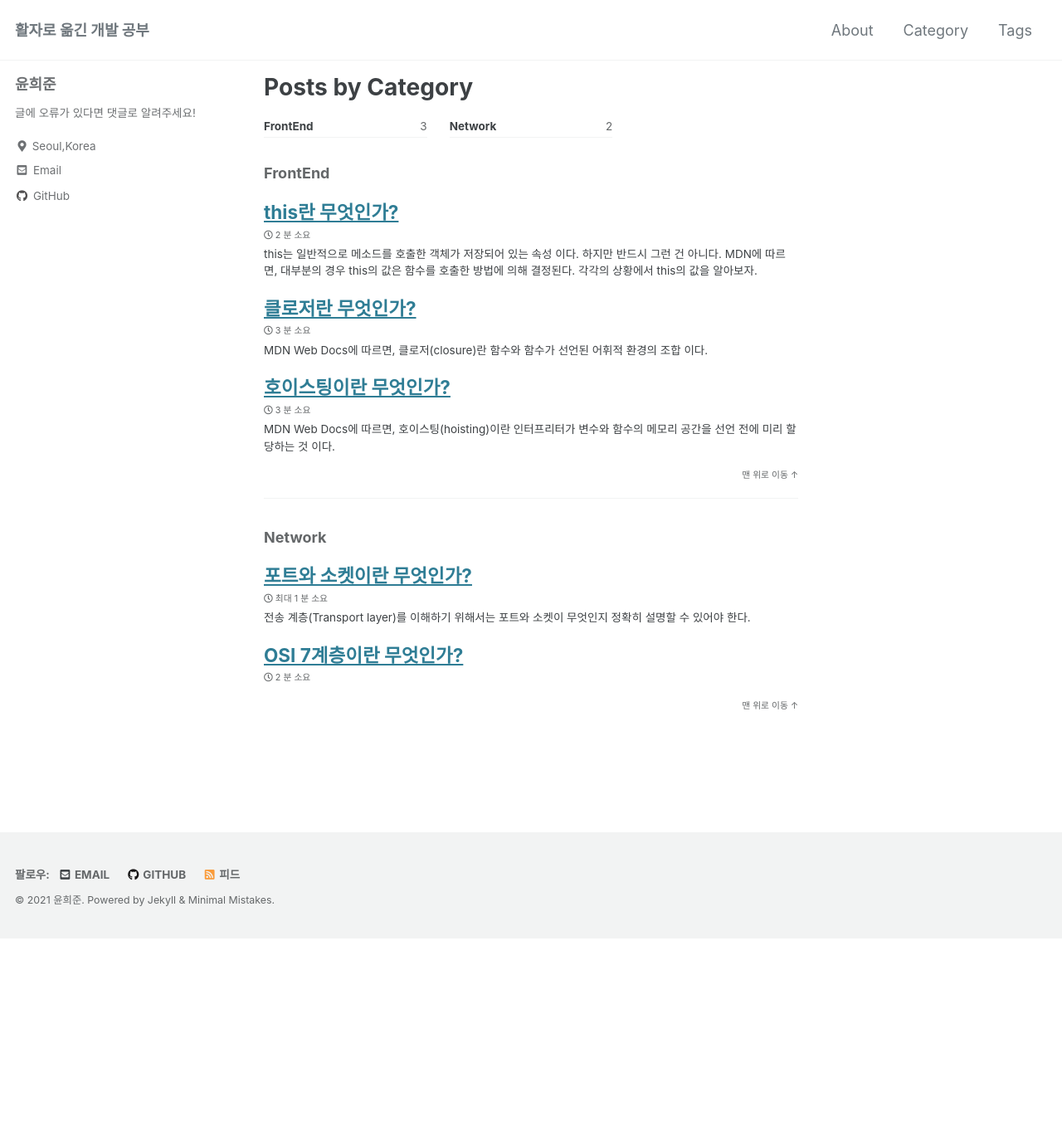
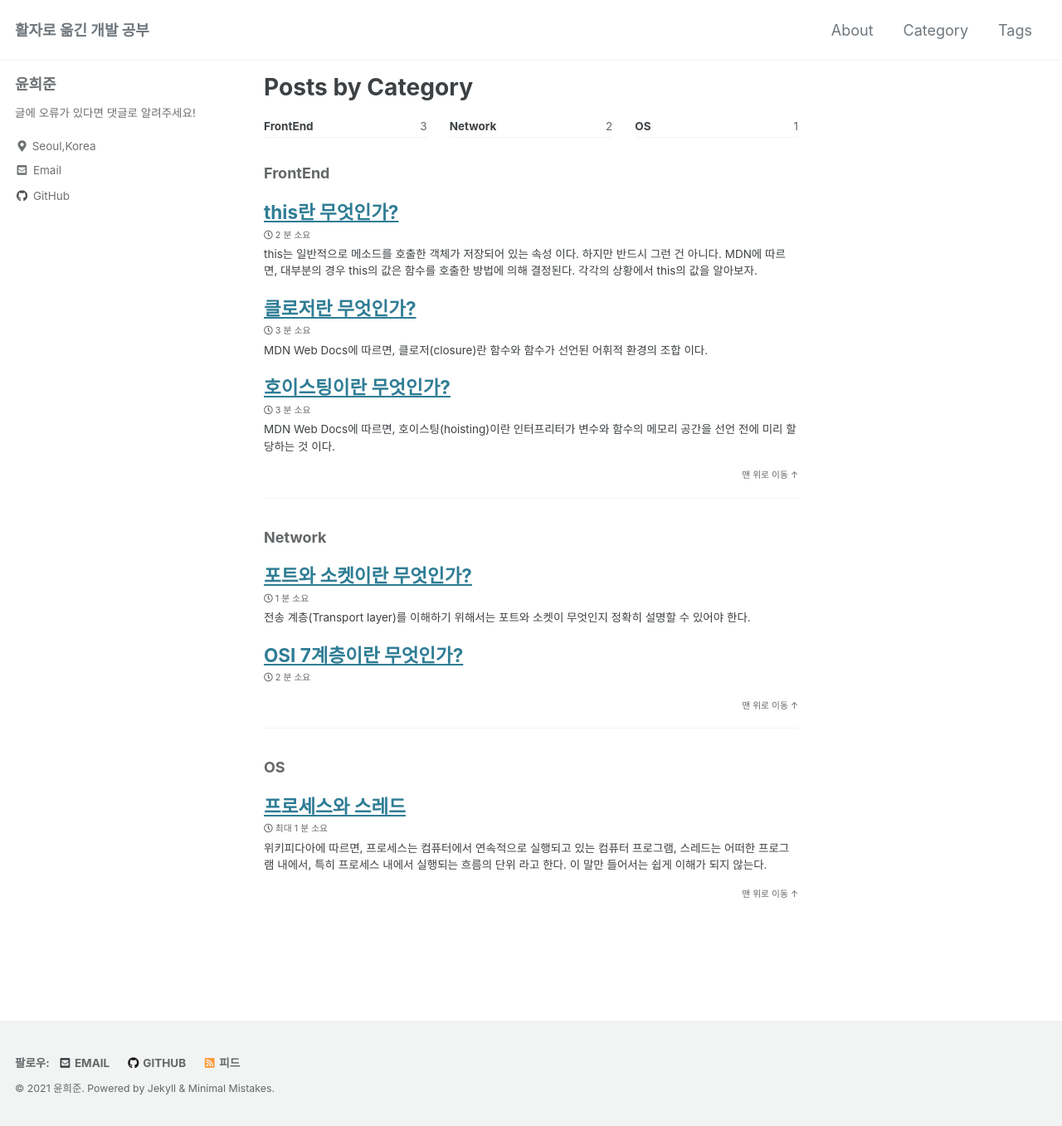
Before and after one commit to gml9812/gml9812.github.io, a Jekyll site: the page built from _pages/category-archive.md, in a window 1280 px wide. Shown: the whole page at 83% size. Built offline with Jekyll 4.4.1, drawn with Linux system fonts in a browser that asks for light colours; cached includes are drawn as plain includes; before the commit the page ends 1131 px from its top, so only the background shows below that.

Commit message:
프로세스와 스레드 포스팅

```diff
--- a/_posts/2021-10-21-what-is-port-socket.md
+++ b/_posts/2021-10-21-what-is-port-socket.md
@@ -20,13 +20,28 @@ toc_label: "목차"
 
 ## 포트란?
 
-위에서 설명한 기능을 수행하기 위해, 포트(Port)가 사용된다. 포트는 *네트워크를 통해 주고받는 프로세스를 식별하기 위해 호스트 내부적으로 프로세스가 할당받는 고유한 값*이다. 데이터는 목적지 호스트에 도착한 뒤, 호스트에서
+위에서 설명한 기능을 수행하기 위해, 포트(Port)가 사용된다. 포트는 *네트워크를 통해 주고받는 프로세스를 식별하기 위해 호스트 내부적으로 프로세스가 할당받는 고유한 값*이다. 카카오톡으로 친구 노트북에 메시지를 보내야 하는데, 친구 노트북 카카오톡이 할당받은 포트 번호가 8800이라면, 메시지 데이터는 친구 노트북에 도착한 뒤 포트 번호 8800을 가진 프로세스를 찾아 전달될 것이다.
+
+이 때, 데이터를 요청하는 호스트의 프로세스 역시 자신의 포트 번호를 할당받아서 요청을 보내야 한다. 만약 데이터를 요청하는 호스트가 포트 번호를 할당받지 않는다면, 요청을 받은 호스트가 답변을 보내고 싶어도 어디에 보내야 할 지 알 수 없다.
 
 ## 소켓이란?
 
+소켓(Socket)은 프로세스가 네트워크를 통해 데이터를 주고받는 창구라 말할 수 있다. 먼저 데이터 송신을 원하는 호스트가 소켓을 열고 데이터를 보낸다. 목적지 호스트에 데이터가 도착하면, 데이터의 헤더에 포함된 포트 넘버를 가진 프로세스를 찾아서, 그 프로세스의 소켓을 통해 해당 프로세스에 데이터가 전달된다.
+
+소켓은 호스트에 할당된 IP 주소, 포트 넘버, 프로토콜(TCP,UDP 등)으로 정의할 수 있다.
+
+## 하나의 포트, 여러 개의 소켓
+
+프로세스가 네트워크 통신을 하기 위해서는 포트를 할당받아야 하는데, 수 많은 요청을 동시다발적으로 처리해야 하는 서버의 경우에도 보통 포트를 하나만 할당받는다. 어떻게 이런 일이 가능할까?
+
+이는 하나의 프로세스는 같은 IP 주소, 같은 포트 넘버, 같은 프로토콜을 가지는 소켓을 여러 개 가질 수 있기 때문에 가능하다. 바로 위에서 소켓은 이 세 가지 요소로 정의된다고 하는데, 그럼 어떤 소켓이 어떤 통신을 담당하는지 어떻게 구분할 수 있을까?
+
+TCP 소켓의 경우, 보낸 쪽의 IP주소와 포트번호, 그리고 받는 쪽의 ip주소와 포트번호를 사용해 소켓을 구분한다. 설사 포트 넘버, IP 주소, 프로토콜이 모두 같다 하더라도 보낸 쪽의 IP와 포트 번호가 다르기 때문에 소켓을 구분할 수 있다.
+
+UDP 소켓의 경우, 목적지 IP주소와 목적지 포트번호 2개의 튜플로만 구분되어 진다.
+++++++++++++
 
 
-## 하나의 프로세스, 여러 개의 소켓
 
 
 
--- /dev/null
+++ b/_posts/2021-10-23-diff-between-process-thread.md
@@ -0,0 +1,38 @@
+---
+title: "프로세스와 스레드"
+last_modified_at: 2021-10-23T16:20:02-05:00
+categories:
+  - OS
+tags:
+  - process
+toc: true
+toc_label: "목차"
+---
+
+위키피다아에 따르면, 프로세스는 *컴퓨터에서 연속적으로 실행되고 있는 컴퓨터 프로그램*, 스레드는 *어떠한 프로그램 내에서, 특히 프로세스 내에서 실행되는 흐름의 단위* 라고 한다. 이 말만 들어서는 쉽게 이해가 되지 않는다.
+
+## 프로세스
+
+
+
+
+
+## 스레드
+
+
+## 차이점과 공통점
+
+
+## 멀티프로세스와 멀티 스레드
+
+
+
+
+
+
+
+
+
+
+참고:
+-
```
Also changed, not shown: other parts of _posts/2021-10-21-what-is-port-socket.md (+1 -1 lines).
